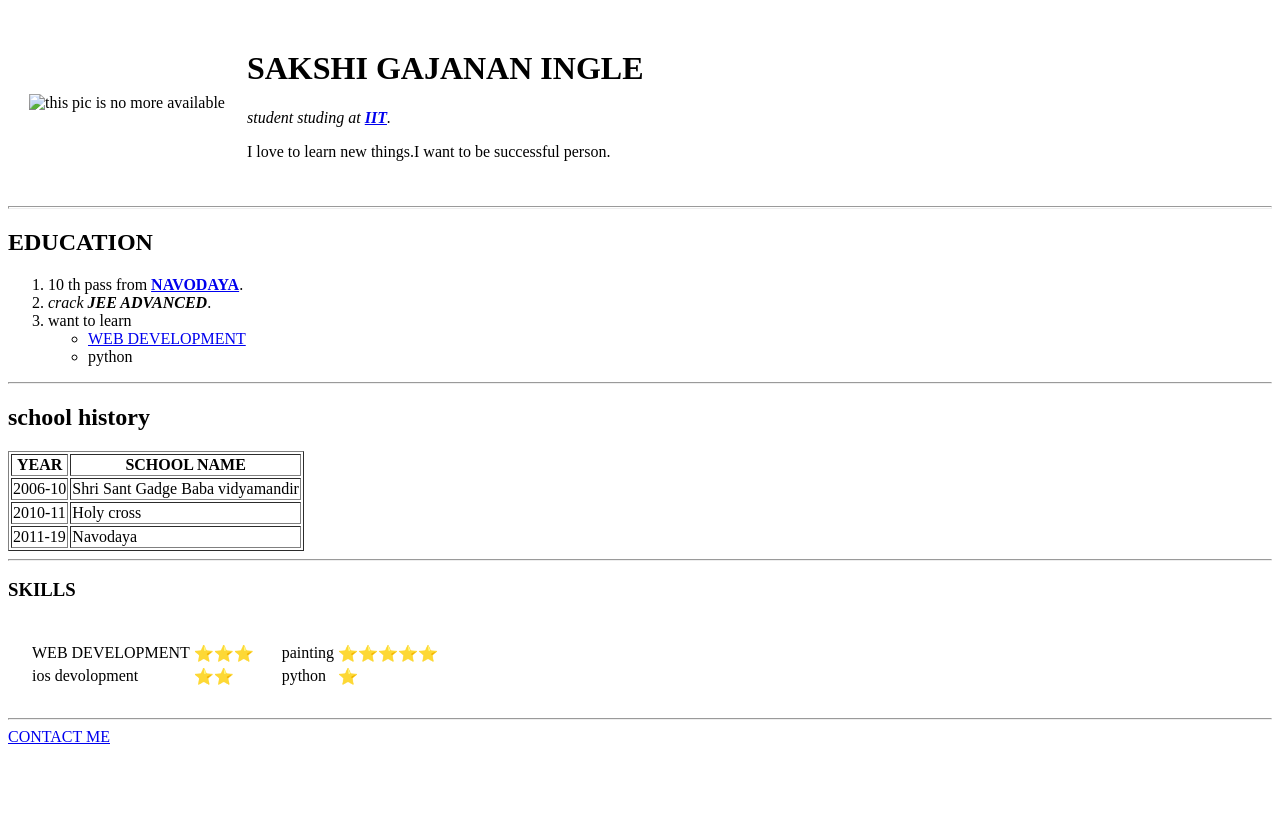
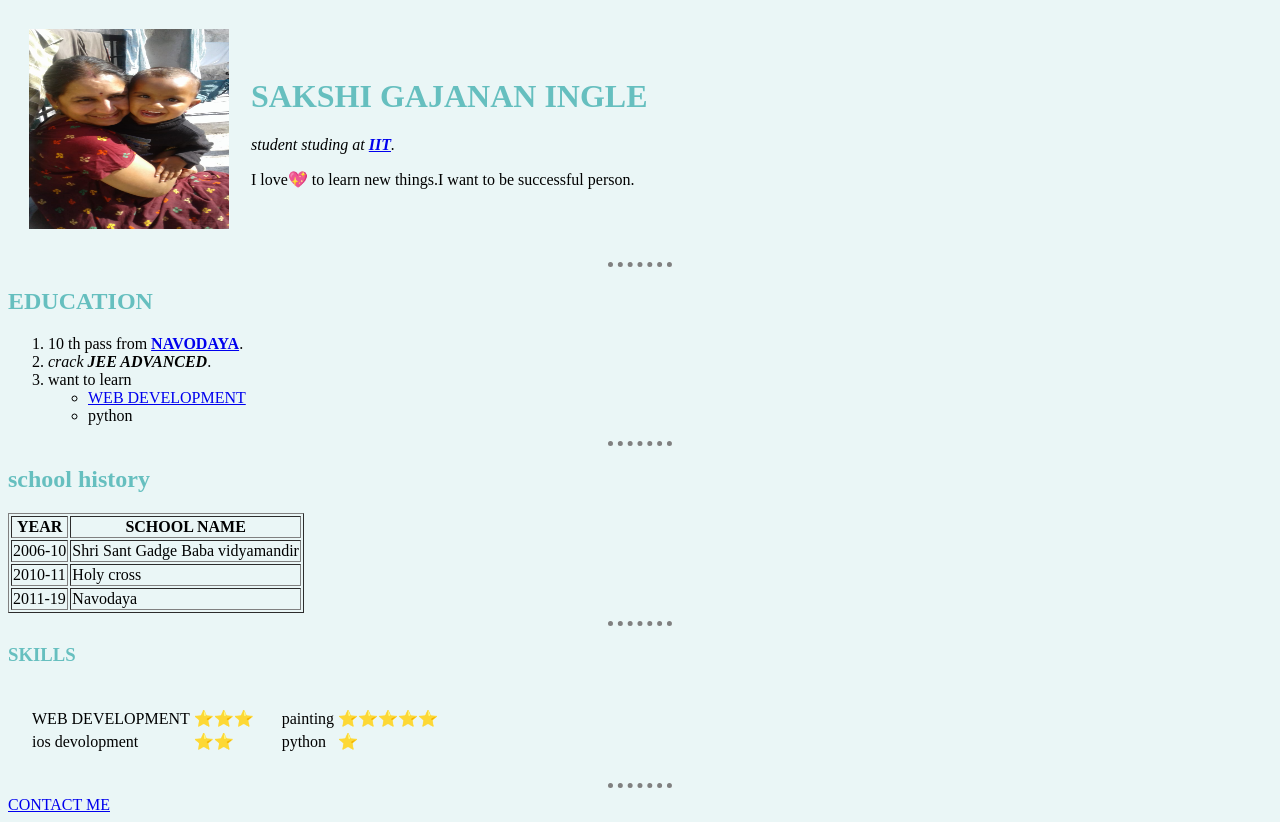
Before and after one commit to sakshi68/cv, a plain HTML site: page index.html in a window 1280 px wide. Before the commit the page ends 800 px from the top, so only its background shows below. Drawn offline with Linux system fonts and the light colour scheme; files that its build step writes are made by us from their sources.

Commit message:
Add files via upload

```diff
--- /dev/null
+++ b/Style.css
@@ -0,0 +1,21 @@
+body{
+    background-color:  #Eaf6f6;
+
+  }
+  hr{
+
+    border-style: none;
+    border-top-style: dotted;
+    width: 5%;
+    border-color: grey;
+    border-width: 5px;
+  }
+  h1{
+       color: #66bfbf;
+  }
+  h3{
+      color: #66bfbf;
+  }
+  h2{
+      color: #66bfbf;
+  }
--- a/index.html
+++ b/index.html
@@ -4,6 +4,8 @@
       <meta charset="UTF-8">
       <meta name="viewport" content="width=device-width, initial-scale=1.0">
       <title>Sakshi's personal site</title>
+
+      <link rel="stylesheet" href="css/style.css">
   </head>
   <body>
     <table cellspacing="20">
@@ -11,7 +13,7 @@
         <td> <img src="maa.jpg" alt=" this pic is no more available" height="200" width="200"></td>
         <td><h1>SAKSHI GAJANAN INGLE</h1>
           <p><em>student studing at<strong> <a href="https://www.iitsystem.ac.in/">IIT</a></strong>.</em></p>
-          <p>I love to learn new things.I want to be successful person.</p></td>
+          <p>I love💖 to learn new things.I want to be successful person.</p></td>
       </tr>
     </table>
 
```
Also changed, not shown: contact me.html (+5 -1 lines), maa.jpg (added).
